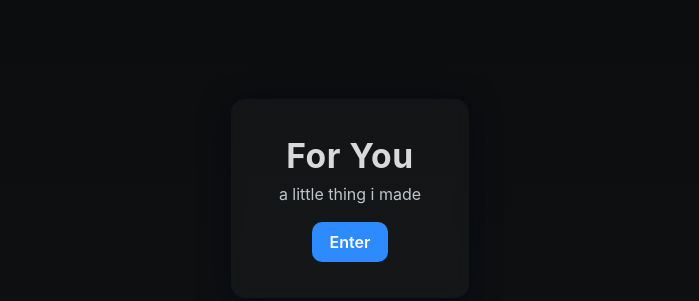
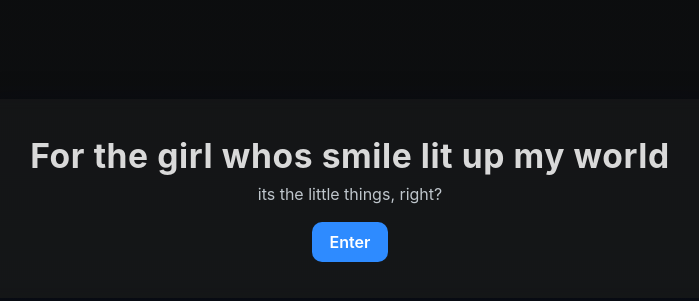
Before and after one commit to solorots-21/were-going-to-break-some-rules, a plain HTML site: page index.html in a window 1280 px wide. Shown: the part 202-503 px from the top of the page, without its empty margins (290-989 px from the left). Drawn offline with Linux system fonts and the light colour scheme.

Commit message:
Update index.html

```diff
--- a/index.html
+++ b/index.html
@@ -3,13 +3,13 @@
 <head>
   <meta charset="utf-8">
   <meta name="viewport" content="width=device-width,initial-scale=1">
-  <title>For You</title>
+  <title>For the girl whos smile lit up my world</title>
   <link rel="stylesheet" href="style.css">
 </head>
 <body class="centered">
   <div class="card">
-    <h1 class="title">For You</h1>
-    <p class="subtitle">a little thing i made</p>
+    <h1 class="title">For the girl whos smile lit up my world</h1>
+    <p class="subtitle">its the little things, right?</p>
     <a href="song.html" class="button">Enter</a>
   </div>
 </body>
```
